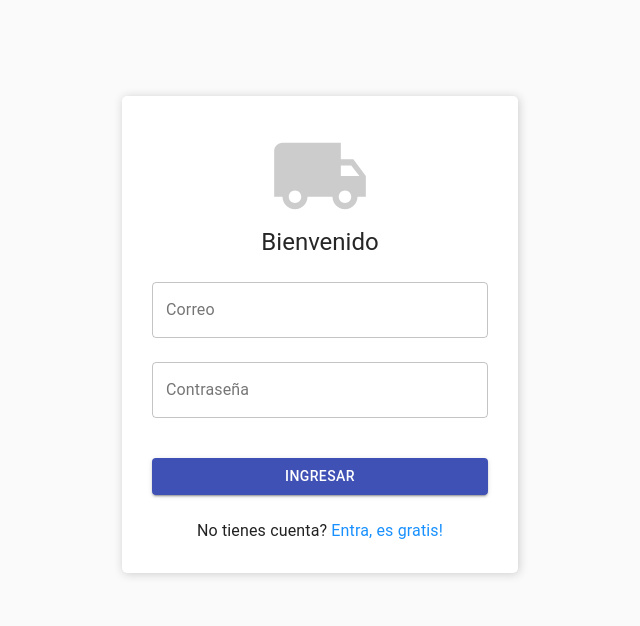
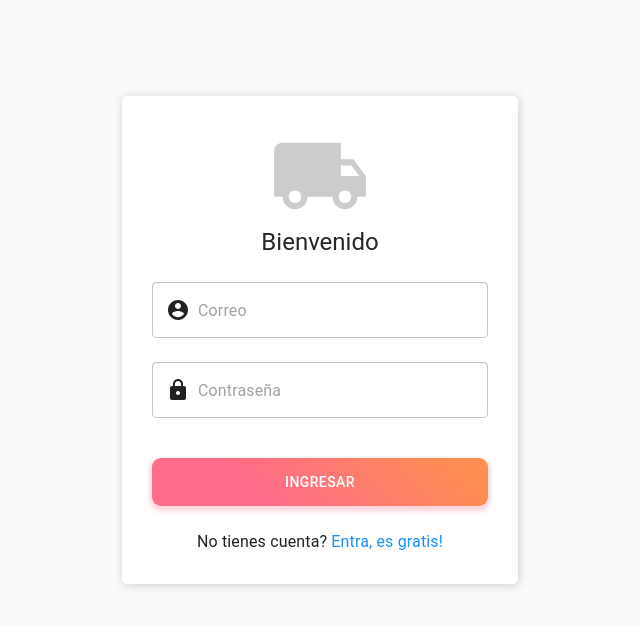
Before and after one commit to csepulvedaz/mudaya, a React (Create React App) app: page / in a window 1280 px wide. Shown: the top 626 px of the page, without its empty margins (320-960 px from the left). Built offline with nearby package versions, Linux system fonts and the light colour scheme.

Commit message:
:lipstick: Arreglo visual login

```diff
--- a/src/pages/Login.js
+++ b/src/pages/Login.js
@@ -7,9 +7,11 @@ import Typography from "@material-ui/core/Typography";
 import { makeStyles } from "@material-ui/core/styles";
 import Container from "@material-ui/core/Container";
 import Grid from "@material-ui/core/Grid";
+import AccountCircleIcon from "@material-ui/icons/AccountCircle";
+import LockIcon from "@material-ui/icons/Lock";
+import InputAdornment from "@material-ui/core/InputAdornment";
 import { Link, useHistory } from "react-router-dom";
 import { Formik, Form } from "formik";
-import InputAdornment from "@material-ui/core/InputAdornment";
 import * as Yup from "yup";
 
 const useStyles = makeStyles((theme) => ({
@@ -41,12 +43,24 @@ const useStyles = makeStyles((theme) => ({
     submit: {
         margin: theme.spacing(4, 0, 3),
         width: "100%",
+        background: "linear-gradient(45deg, #FE6B8B 30%, #FF8E53 90%)",
+        borderRadius: 9,
+        border: 0,
+        color: "white",
+        height: 48,
+        boxShadow: "0 3px 5px 2px rgba(255, 105, 135, .3)",
     },
     truck: {
         fontSize: "100px",
         color: "#ccc",
     },
     errorMessage: { marginTop: "20px", color: "red" },
+    notchedOutline: {},
+    focused: {
+        "&$focused $notchedOutline": {
+            border: "1px #ccc solid !important",
+        },
+    },
 }));
 
 const Login = () => {
@@ -91,7 +105,8 @@ const Login = () => {
                                 fullWidth
                                 variant="outlined"
                                 margin="normal"
-                                label="Correo"
+                                autoComplete="email"
+                                placeholder="Correo"
                                 name="email"
                                 type="email"
                                 {...formik.getFieldProps("email")}
@@ -99,6 +114,11 @@ const Login = () => {
                                     formik.touched.email && formik.errors.email
                                 }
                                 InputProps={{
+                                    classes: {
+                                        root: classes.cssLabel,
+                                        notchedOutline: classes.notchedOutline,
+                                        focused: classes.focused,
+                                    },
                                     endAdornment: (
                                         <InputAdornment position="end">
                                             {formik.touched.email &&
@@ -113,6 +133,11 @@ const Login = () => {
                                                 )}
                                         </InputAdornment>
                                     ),
+                                    startAdornment: (
+                                        <InputAdornment position="start">
+                                            <AccountCircleIcon />
+                                        </InputAdornment>
+                                    ),
                                 }}
                                 // onKeyDown={e => {
                                 //     if (e.key === "Enter") props.onPressLogin();
@@ -123,7 +148,7 @@ const Login = () => {
                                 variant="outlined"
                                 margin="normal"
                                 autoComplete="current-password"
-                                label="Contraseña"
+                                placeholder="Contraseña"
                                 name="password"
                                 type="password"
                                 error={
@@ -132,6 +157,10 @@ const Login = () => {
                                 }
                                 {...formik.getFieldProps("password")}
                                 InputProps={{
+                                    classes: {
+                                        notchedOutline: classes.notchedOutline,
+                                        focused: classes.focused,
+                                    },
                                     endAdornment: (
                                         <InputAdornment position="end">
                                             {formik.touched.password &&
@@ -144,6 +173,11 @@ const Login = () => {
                                                         Requerido
                                                     </p>
                                                 )}
+                                        </InputAdornment>
+                                    ),
+                                    startAdornment: (
+                                        <InputAdornment position="start">
+                                            <LockIcon />
                                         </InputAdornment>
                                     ),
                                 }}
```
